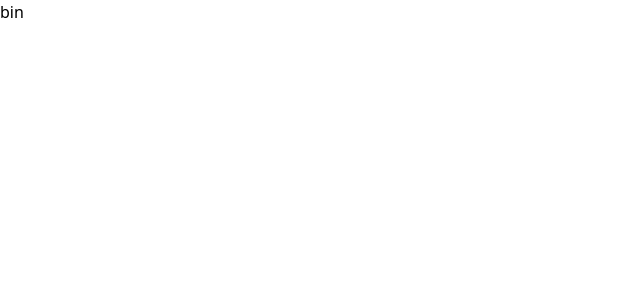
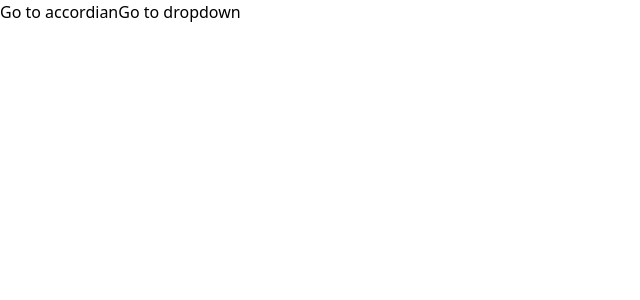
Before and after one commit to neilcomber/react-components, a React (Create React App) app: page / in a window 1280 px wide. Shown: the top 300 px of the page, without its empty margins (0-640 px from the left). Built offline with nearby package versions, Linux system fonts and the light colour scheme.

Commit message:
Add new files

```diff
--- a/src/App.js
+++ b/src/App.js
@@ -1,6 +1,23 @@
+import Link from './components/Link';
+import Route from './components/Route';
+import AccordionPage from './pages/AccordionPage';
+import DropdownPage from './pages/DropdownPage';
 
 function App() {
-    return <div>bin</div>
+    return (
+        <div>
+            <Link to="/accordian">Go to accordian</Link>
+            <Link to="/dropdown">Go to dropdown</Link>
+            <div>
+                <Route path='accordian'>
+                    <AccordionPage />
+                </Route>
+                <Route path='/dropdown'>
+                    <DropdownPage />
+                </Route>
+            </div>
+        </div>
+    );
 }
 
 export default App;
--- /dev/null
+++ b/src/components/Link.js
@@ -0,0 +1,18 @@
+import { useContext } from 'react';
+import NavigationContext from '../context/navigation';
+
+function Link({ to, children }) {
+    const { navigate } = useContext(NavigationContext);
+
+
+    const handleClick = (evt) => {
+        evt.preventDefault();
+
+        navigate(to);
+
+    };
+
+    return <a onClick={handleClick}>{children}</a>
+}
+
+export default Link;
--- /dev/null
+++ b/src/components/Route.js
@@ -0,0 +1,15 @@
+import { useContext } from 'react';
+import NavigationContext from '../context/navigation';
+
+function Route({ path, children }) {
+
+    const { currentPath } = useContext(NavigationContext);
+
+    if (currentPath === path) {
+        return children;
+    }
+
+    return null;
+}
+
+export default Route;
```
Also changed, not shown: src/pages/AccordionPage.js (renamed from src/pages/AccordianPage.js).
